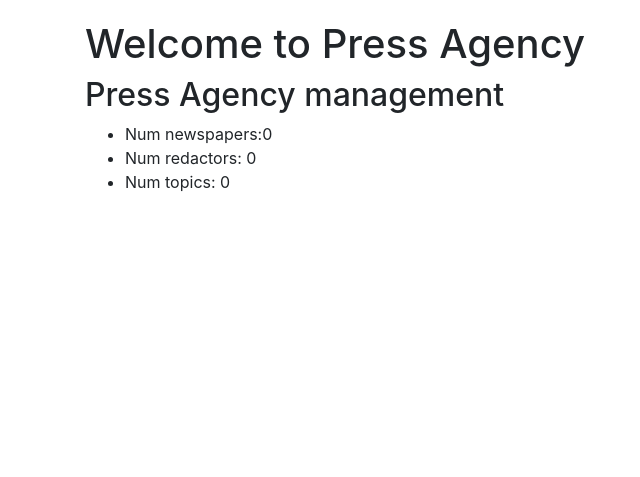
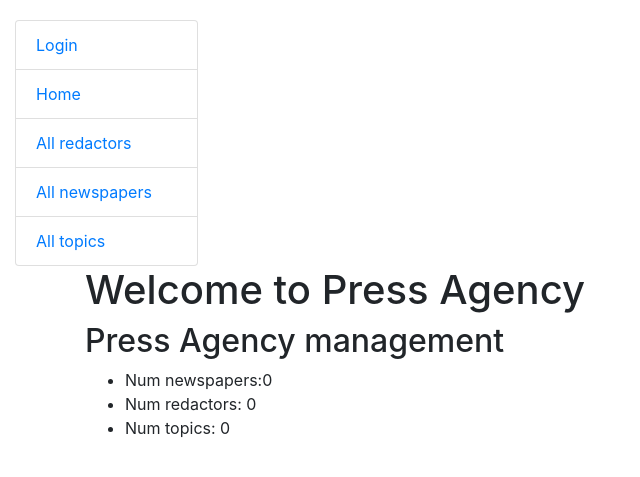
Before and after one commit to Koliesnichenko/universal-press-agency, a Django app: page / in a window 1280 px wide. Shown: the top 477 px of the page, without its empty margins (0-640 px from the left). Run offline with Django 5.2, Linux system fonts and the light colour scheme; data that the repository does not hold is empty.

Commit message:
added Login & Logout to sidebar

```diff
--- a/templates/includes/sidebar.html
+++ b/templates/includes/sidebar.html
@@ -1,8 +1,15 @@
 <ul class="sidebar-nav list-group">
   {% if user.is_authenticated %}
+    <li class="list-group-item">User: <a href="{{ user.get_absolute_url }}">{{ user.get_username }}</a> </li>
+    <li class="list-group-item"><a href="{% url 'logout' %}?next={{ request.path }}">Logout</a></li>
+  {% else %}
+    <li class="list-group-item"><a href="{% url 'login' %}next={{ request.path }}">Login</a></li>
+  {% endif %}
+
+
+
     <li class="list-group-item"><a href="{% url 'agency:index' %}">Home</a></li>
     <li class="list-group-item"><a href="{% url 'agency:redactor-list' %}">All redactors</a></li>
     <li class="list-group-item"><a href="{% url 'agency:newspaper-list' %}">All newspapers</a></li>
     <li class="list-group-item"><a href="{% url 'agency:topic-list' %}">All topics</a> </li>
-  {% endif %}
 </ul>
```
